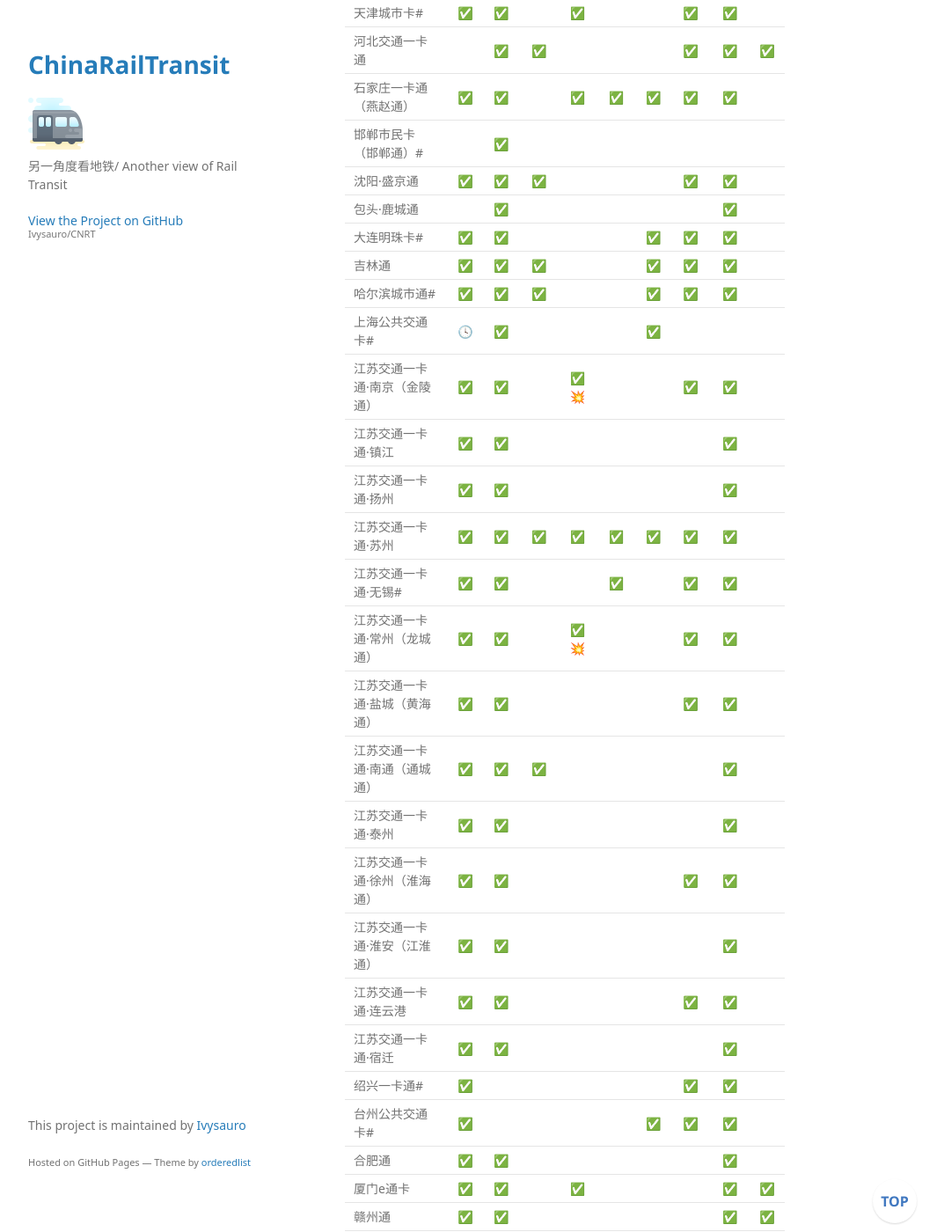
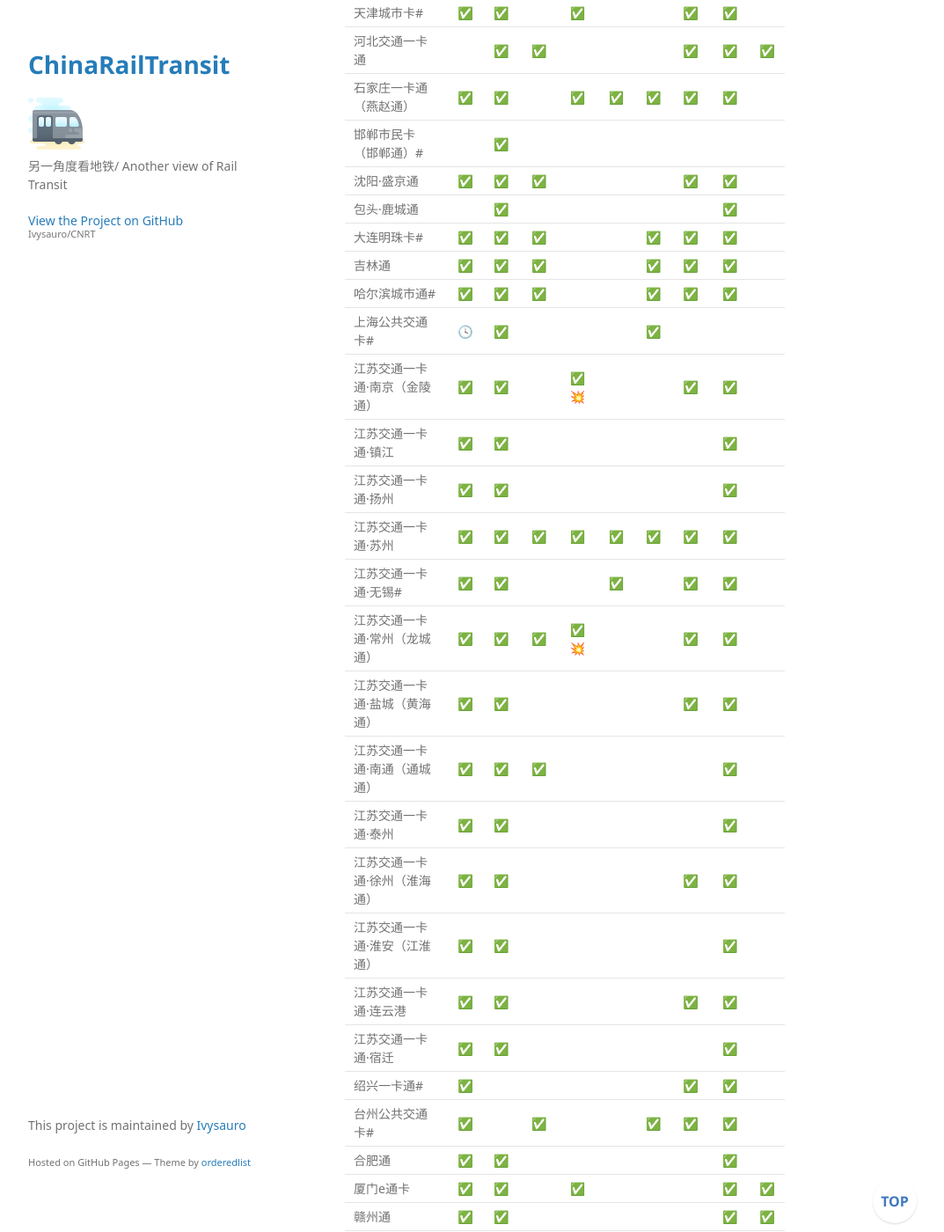
Before and after one commit to Ivysauro/CNRT, a Jekyll site: the page built from data/NFC.md, in a window 1280 px wide and 1400 px high, scrolled down 1112 px. Shown: the whole window at 88% size, without its empty margins (178-1251 px from the left). Built offline with Jekyll 4.4.1, drawn with Linux system fonts in a browser that asks for light colours; some web fonts are replaced; our own code applies the rules of GitHub Pages for plain Markdown files; a script that is not in the unit is left out.

Commit message:
🍊更新三星数据

```diff
--- a/data/NFC.md
+++ b/data/NFC.md
@@ -38,7 +38,7 @@
 | 邯郸市民卡（邯郸通）# | | ✅ ||||||||
 | 沈阳·盛京通 | ✅ | ✅ | ✅ | | | | ✅ | ✅ ||
 | 包头·鹿城通 | | ✅ | | | | | | ✅ ||
-| 大连明珠卡# | ✅ | ✅ | | | | ✅ | ✅ | ✅ ||
+| 大连明珠卡# | ✅ | ✅ | ✅ | | | ✅ | ✅ | ✅ ||
 | 吉林通	| ✅ | ✅ | ✅ | | | ✅ | ✅ | ✅ ||
 | 哈尔滨城市通#	| ✅ | ✅ | ✅ | | | ✅ | ✅ | ✅ ||
 | 上海公共交通卡# | 🕓 | ✅ |||| ✅ ||||
@@ -47,7 +47,7 @@
 | 江苏交通一卡通·扬州 | ✅ | ✅ | | | | | | ✅ ||
 | 江苏交通一卡通·苏州 | ✅ | ✅ | ✅ | ✅ | ✅ | ✅ | ✅ | ✅ ||
 | 江苏交通一卡通·无锡# | ✅ | ✅ | | | ✅ | | ✅ | ✅ ||
-| 江苏交通一卡通·常州（龙城通） | ✅ | ✅ | | ✅💥 | | | ✅ | ✅ ||
+| 江苏交通一卡通·常州（龙城通） | ✅ | ✅ | ✅ | ✅💥 | | | ✅ | ✅ ||
 | 江苏交通一卡通·盐城（黄海通） | ✅ | ✅ | | | | | ✅ | ✅ ||
 | 江苏交通一卡通·南通（通城通） | ✅ | ✅ | ✅ | | | | | ✅ ||
 | 江苏交通一卡通·泰州 | ✅ | ✅ | | | | | | ✅ |
@@ -56,7 +56,7 @@
 | 江苏交通一卡通·连云港 | ✅ | ✅ | | | | | ✅ | ✅ ||
 | 江苏交通一卡通·宿迁 | ✅ | ✅ | | | | | | ✅ ||
 | 绍兴一卡通# | ✅ | | | | | | ✅ | ✅ ||
-| 台州公共交通卡# | ✅ | | | | | ✅ | ✅ | ✅ ||
+| 台州公共交通卡# | ✅ | | ✅ | | | ✅ | ✅ | ✅ ||
 | 合肥通 | ✅ | ✅ | | | | | | ✅ ||
 | 厦门e通卡 | ✅ | ✅ | | ✅ | | | | ✅ | ✅ |
 | 赣州通 | ✅ | ✅ | | | | | | ✅ | ✅ |
@@ -65,7 +65,7 @@
 | 潍坊通# | | ✅ ||||| ✅ |||
 | 河南·轩辕通（绿城通交通联合版） | ✅ | ✅ | | 🕓 ||||||
 | 十堰·车城通# | | | | | | | ✅ | ✅ ||
-| 长沙·潇湘卡 | ✅ | ✅ | | ✅ | ✅ | | ✅ | ✅ ||
+| 长沙·潇湘卡 | ✅ | ✅ | ✅💥 | ✅ | ✅ | | ✅ | ✅ ||
 | 广东·岭南通 | ✅ | ✅ | | ✅ | ✅ | ✅ | ✅ | ✅ ||
 | 深圳通 | ✅ | ✅ | | ✅ | ✅ | 🕓 | ✅ | ✅ ||
 | 珠海通# | | | | | ✅ | | ✅ | ✅ |
```
